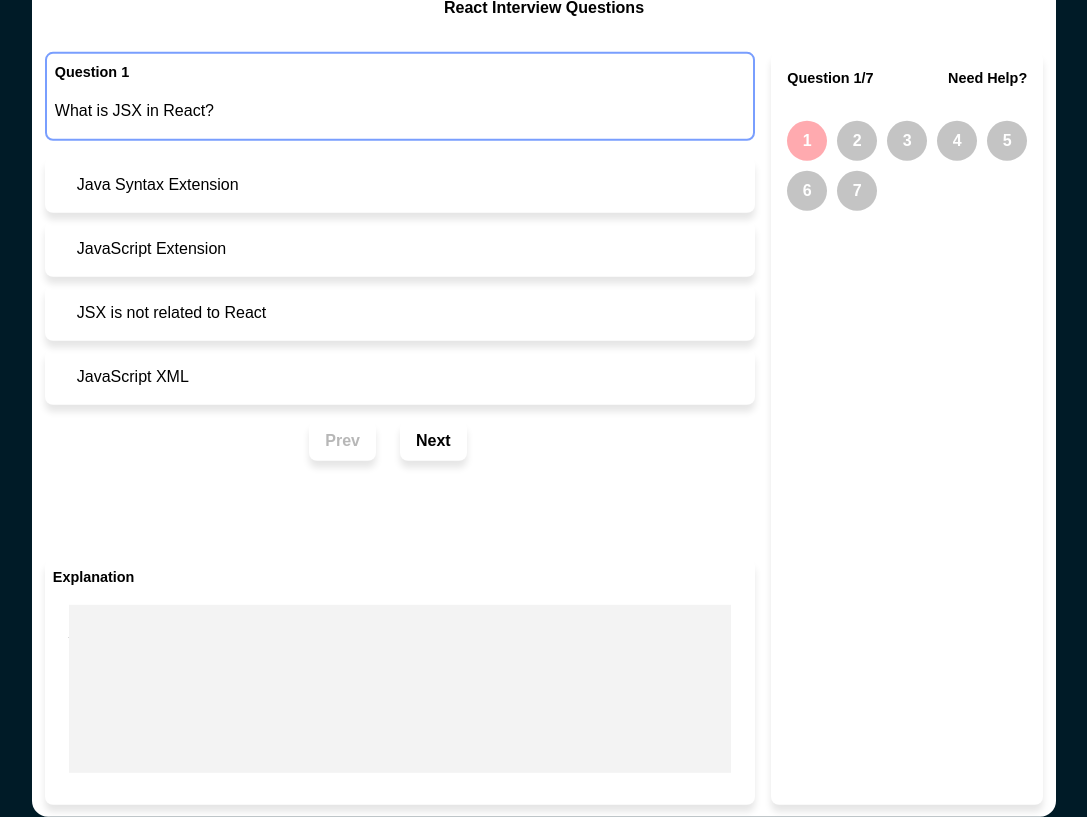
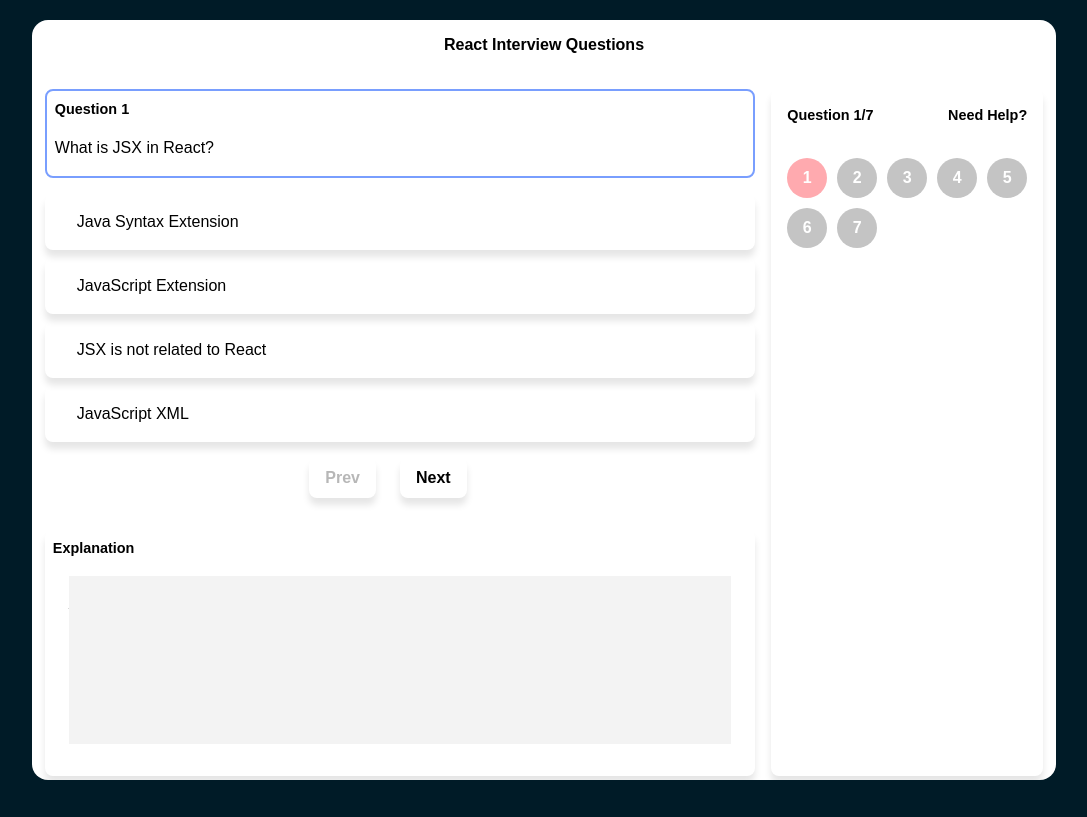
Before and after one commit to ivanwritescode/frontend-interview-quiz-app, a React (Vite) app: page / in a window 1280 px wide. Shown: the whole page, without its empty margins (96-1183 px from the left). Built offline with nearby package versions, Linux system fonts and the light colour scheme.

Commit message:
Added a max-height fix for tablet

```diff
--- a/src/App.css
+++ b/src/App.css
@@ -12,6 +12,7 @@
 .container {
   width: 95%;
   max-width: 64rem;
+  max-height: 95%;
   background: #fff;
   padding: 0.8rem;
   border-radius: 1rem;
```
